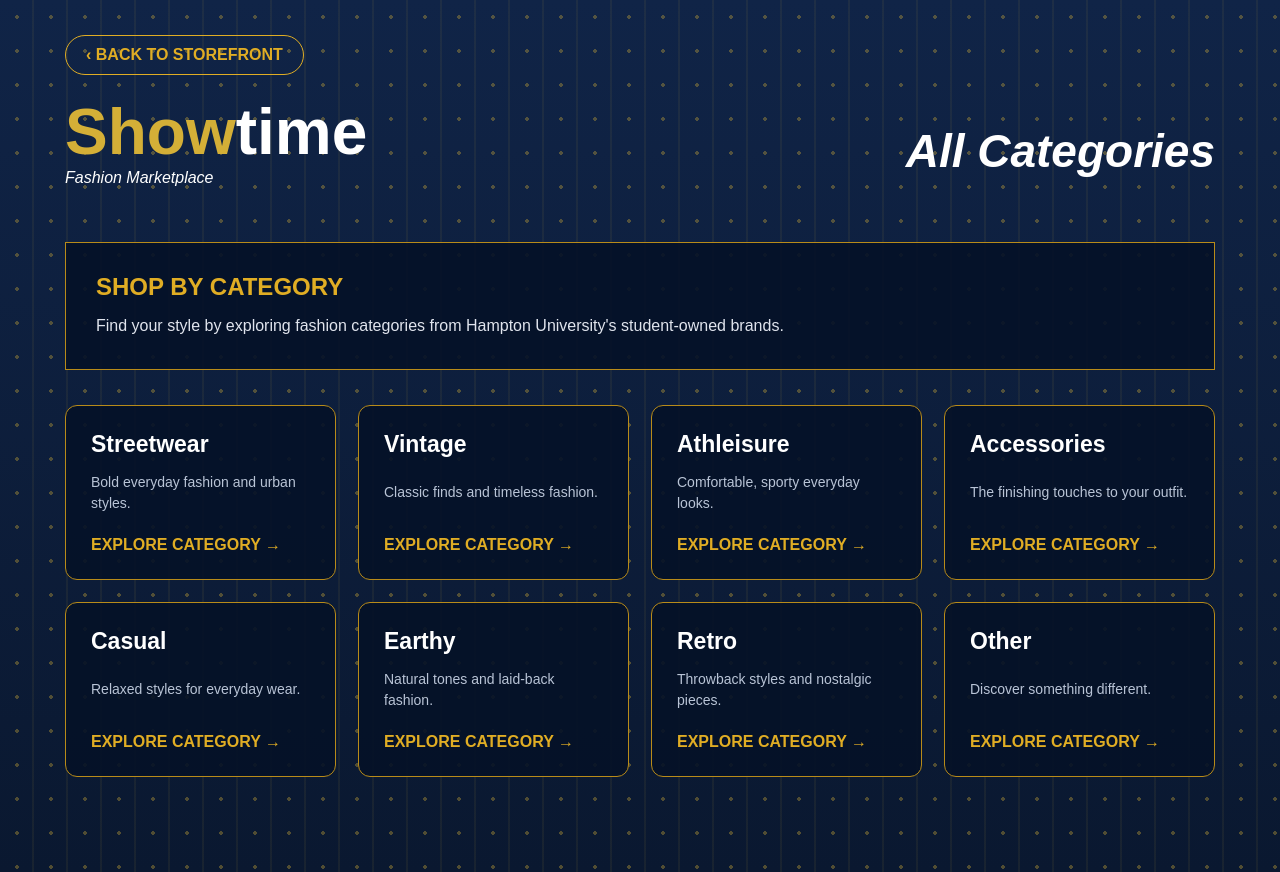
After one commit to houstonmorton1117/404-project, a Flask app: page /all-categories in a window 1280 px wide. The commit adds this page. Run offline with Flask 3, Linux system fonts and the light colour scheme; some libraries are stand-ins or nearby versions.

Commit message:
Add Explore Brands, All Categories, New Drops, and Hot pages

```diff
--- a/backend/controllers/storefront_controller.py
+++ b/backend/controllers/storefront_controller.py
@@ -63,6 +63,21 @@ def get_current_user():
 def storefront_home_page():
     return render_template("storefront.html")
 
+@storefront_pages_bp.route("/explore_brands")
+def explore_brands_page():
+    return render_template("explore_brands.html")
+
+@storefront_pages_bp.route("/all-categories")
+def all_categories_page():
+    return render_template("all_categories.html")
+
+@storefront_pages_bp.route("/new-drops")
+def new_drops_page():
+    return render_template("new_drops.html")
+
+@storefront_pages_bp.route("/hot")
+def hot_page():
+    return render_template("hot.html")
 
 @storefront_pages_bp.route("/storefronts/create")
 def create_storefront_page():
--- /dev/null
+++ b/templates/all_categories.html
@@ -0,0 +1,194 @@
+
+<!DOCTYPE html>
+<html lang="en">
+<head>
+  <meta charset="UTF-8">
+  <meta name="viewport" content="width=device-width, initial-scale=1.0">
+  <title>Showtime | All Categories</title>
+
+  <link rel="stylesheet"
+        href="{{ url_for('static', filename='css/storefront.css') }}">
+
+  <style>
+    .categories-container {
+      max-width: 1200px;
+      margin: 35px auto;
+      padding: 0 25px 60px;
+      color: white;
+    }
+
+    .back-link {
+      display: inline-block;
+      color: #e0ad24;
+      border: 1px solid #e0ad24;
+      border-radius: 25px;
+      padding: 10px 20px;
+      text-decoration: none;
+      font-weight: bold;
+      margin-bottom: 20px;
+    }
+
+    .back-link:hover {
+      background: #e0ad24;
+      color: #0b1d3b;
+    }
+
+    .categories-header {
+      display: flex;
+      justify-content: space-between;
+      align-items: center;
+      gap: 20px;
+      margin-bottom: 35px;
+    }
+
+    .categories-heading {
+      font-size: clamp(28px, 4vw, 46px);
+      font-weight: 800;
+      font-style: italic;
+      color: white;
+    }
+
+    .categories-intro {
+      background: rgba(5, 17, 39, 0.9);
+      border: 1px solid #b88b19;
+      padding: 30px;
+      margin-bottom: 35px;
+    }
+
+    .categories-intro h2 {
+      color: #e0ad24;
+      font-size: 24px;
+      margin-bottom: 12px;
+    }
+
+    .categories-intro p {
+      color: #e0e4ed;
+      line-height: 1.6;
+    }
+
+    .categories-grid {
+      display: grid;
+      grid-template-columns: repeat(auto-fit, minmax(230px, 1fr));
+      gap: 22px;
+    }
+
+    .category-card {
+      display: flex;
+      flex-direction: column;
+      justify-content: space-between;
+      min-height: 175px;
+      padding: 25px;
+      background: rgba(5, 17, 39, 0.9);
+      border: 1px solid #b88b19;
+      border-radius: 12px;
+      text-decoration: none;
+      transition: transform 0.2s, border-color 0.2s;
+    }
+
+    .category-card:hover {
+      transform: translateY(-5px);
+      border-color: #f1c34b;
+    }
+
+    .category-card h3 {
+      color: white;
+      font-size: 23px;
+      margin: 0 0 12px;
+    }
+
+    .category-card p {
+      color: #b9c4d6;
+      font-size: 14px;
+      line-height: 1.5;
+    }
+
+    .category-link {
+      color: #e0ad24;
+      font-weight: bold;
+      margin-top: 20px;
+    }
+
+    @media (max-width: 650px) {
+      .categories-header {
+        flex-direction: column;
+        align-items: flex-start;
+      }
+
+      .categories-intro {
+        padding: 20px;
+      }
+    }
+  </style>
+</head>
+
+<body>
+  <main class="categories-container">
+
+    <a href="{{ url_for('storefront_pages_bp.storefront_home_page') }}"
+       class="back-link">
+      &#8249; BACK TO STOREFRONT
+    </a>
+
+    <div class="categories-header">
+      <div>
+        <h1 class="brand-title">
+          <span class="gold">Show</span>time
+        </h1>
+        <p class="brand-subtitle">Fashion Marketplace</p>
+      </div>
+
+      <h2 class="categories-heading">All Categories</h2>
+    </div>
+
+    <section class="categories-intro">
+      <h2>SHOP BY CATEGORY</h2>
+      <p>
+        Find your style by exploring fashion categories from
+        Hampton University's student-owned brands.
+      </p>
+    </section>
+
+    <section class="categories-grid" id="categoriesGrid">
+    </section>
+
+  </main>
+
+  <script>
+    const categories = [
+      ["Streetwear", "Bold everyday fashion and urban styles."],
+      ["Vintage", "Classic finds and timeless fashion."],
+      ["Athleisure", "Comfortable, sporty everyday looks."],
+      ["Accessories", "The finishing touches to your outfit."],
+      ["Casual", "Relaxed styles for everyday wear."],
+      ["Earthy", "Natural tones and laid-back fashion."],
+      ["Retro", "Throwback styles and nostalgic pieces."],
+      ["Other", "Discover something different."]
+    ];
+
+    const grid = document.getElementById("categoriesGrid");
+
+    categories.forEach(([name, description]) => {
+      const card = document.createElement("a");
+      card.className = "category-card";
+
+      // Sends the chosen category to the storefront page.
+      // We'll connect this to actual filtering next.
+      card.href = "{{ url_for('storefront_pages_bp.storefront_home_page') }}"
+        + "?category=" + encodeURIComponent(name);
+
+      const heading = document.createElement("h3");
+      heading.textContent = name;
+
+      const details = document.createElement("p");
+      details.textContent = description;
+
+      const link = document.createElement("span");
+      link.className = "category-link";
+      link.textContent = "EXPLORE CATEGORY →";
+
+      card.append(heading, details, link);
+      grid.appendChild(card);
+    });
+  </script>
+</body>
+</html>
```
Also changed, not shown: templates/explore_brands.html (added, +176 -0 lines), templates/hot.html (added, +137 -0 lines), templates/new_drops.html (added, +175 -0 lines), templates/storefront.html (+4 -4 lines).
